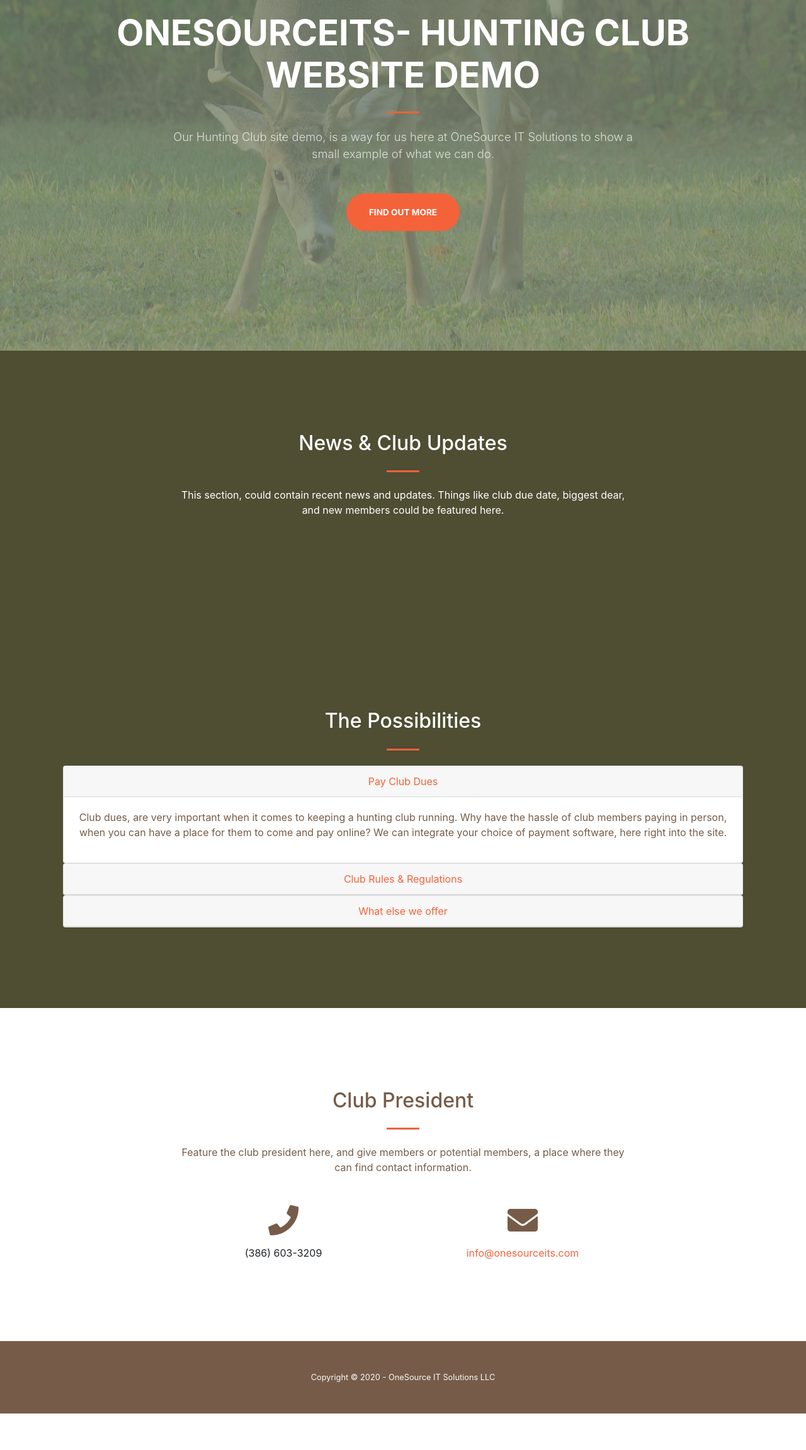
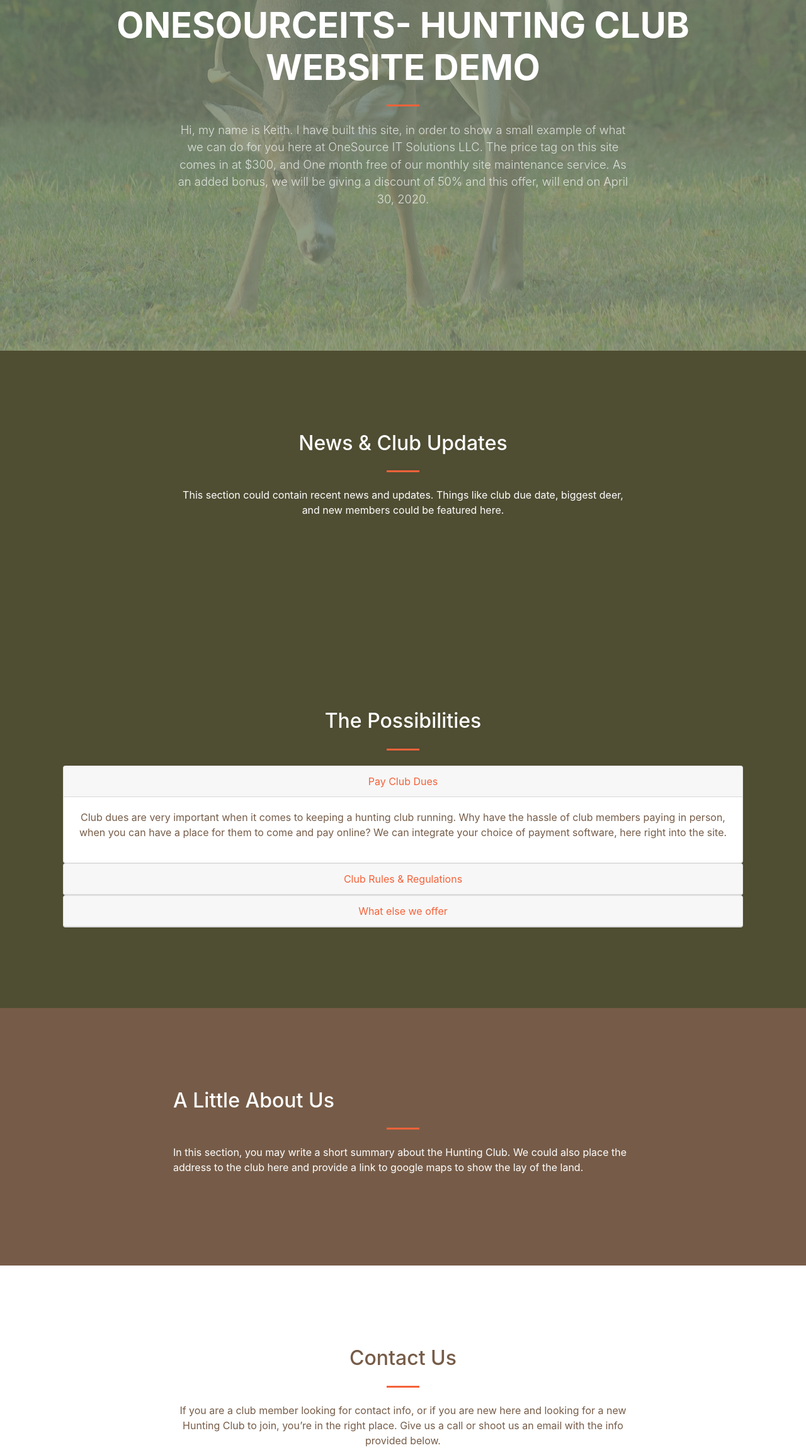
Before and after one commit to onesourceITs/huntingclub, a website: page index.html in a window 1280 px wide. Shown: the part 299-2602 px from the top of the page at 63% size. Before the commit the page ends 2544 px from the top, so only its background shows below. Drawn offline with nearby package versions, Linux system fonts and the light colour scheme.

Commit message:
finish first revision

```diff
--- a/index.html
+++ b/index.html
@@ -37,18 +37,11 @@
       </button>
       <div class="collapse navbar-collapse" id="navbarResponsive">
         <ul class="navbar-nav ml-auto">
-          <li class="nav-item active">
-            <a class="nav-link" href="index.html">Home
-            </a>
+          <li class="nav-item">
+            <a class="nav-link js-scroll-trigger" href="#about">About</a>
           </li>
           <li class="nav-item">
-            <a class="nav-link" href="#">About</a>
-          </li>
-          <li class="nav-item">
-            <a class="nav-link" href="#">Services</a>
-          </li>
-          <li class="nav-item">
-            <a class="nav-link" href="#">Contact</a>
+            <a class="nav-link js-scroll-trigger" href="#contact">Contact</a>
           </li>
         </ul>
       </div>
@@ -64,10 +57,11 @@
         </div>
         <div class="col-lg-8 align-self-baseline">
           <p class="text-white-75 font-weight-light mb-5">
-            Our Hunting Club site demo, is a way for us here at OneSource IT Solutions to show a small example of what
-            we can do.
+            Hi, my name is Keith. I have built this site, in order to show a small example of what we can do for you
+            here at OneSource IT Solutions LLC. The price tag on this site comes in at $300, and One month free of our
+            monthly site maintenance service. As an added bonus, we will be giving a discount of 50% and this offer,
+            will end on April 30, 2020.
           </p>
-          <a class="btn btn-primary btn-xl " href="pages/about.html">Find Out More</a>
         </div>
       </div>
     </div>
@@ -80,8 +74,7 @@
           <h2 class="text-white mt-0">News & Club Updates</h2>
           <hr class="divider my-4">
           <p class="text-white mb-5">
-            This section, could contain recent news and updates. Things like club due date, biggest dear, and new
-            members
+            This section could contain recent news and updates. Things like club due date, biggest deer, and new members
             could be featured here.
           </p>
         </div>
@@ -112,7 +105,7 @@
                 <div class="collapse show" id="clubDues" data-parent="#feature-accordion">
                   <div class="card-body">
                     <p class="text-muted">
-                      Club dues, are very important when it comes to keeping a hunting club running. Why have the hassle
+                      Club dues are very important when it comes to keeping a hunting club running. Why have the hassle
                       of club members paying in person, when you can have a place for them to come and pay online? We
                       can integrate your choice of payment software, here right into the site.
                     </p>
@@ -150,7 +143,7 @@
                   <div class="card-body">
                     <p class="text-muted">
                       The possibilities of what we can offer, are endless. It depends on what the hunting club would
-                      like to show case on there website. More options include listing club board members, showing image
+                      like to show case on their website. More options include listing club board members, showing image
                       slide shows and galleries of deer cam footage, showing videos of game action and club property,
                       and more!
                     </p>
@@ -164,15 +157,30 @@
     </div>
   </section>
 
+  <section class="page-section bg-dark" id="about" tabindex="0">
+    <div class="container">
+      <div class="row justify-content-center">
+        <div class="col-lg-8">
+          <h2 class="text-white mt-0">A Little About Us</h2>
+          <hr class="divider my-4">
+          <p class="text-white">
+            In this section, you may write a short summary about the Hunting Club. We could also place the address to
+            the club here and provide a link to google maps to show the lay of the land.
+          </p>
+        </div>
+      </div>
+    </div>
+  </section>
+
   <section class="page-section" id="contact" tabindex="0">
     <div class="container">
       <div class="row justify-content-center">
         <div class="col-lg-8 text-center">
-          <h2 class="h2-dark mt-0">Club President</h2>
+          <h2 class="h2-dark mt-0">Contact Us</h2>
           <hr class="divider my-4">
           <p class="text-muted mb-5">
-            Feature the club president here, and give members or potential members, a place where they can find contact
-            information.
+            If you are a club member looking for contact info, or if you are new here and looking for a new Hunting Club
+            to join, you’re in the right place. Give us a call or shoot us an email with the info provided below.
           </p>
         </div>
       </div>
@@ -201,6 +209,8 @@
   <script src="vendor/jquery/jquery.slim.min.js"></script>
   <script src="vendor/bootstrap/js/bootstrap.bundle.min.js"></script>
 
+  <script src="js/huntingclub.js"></script>
+
 </body>
 
 </html>
```
